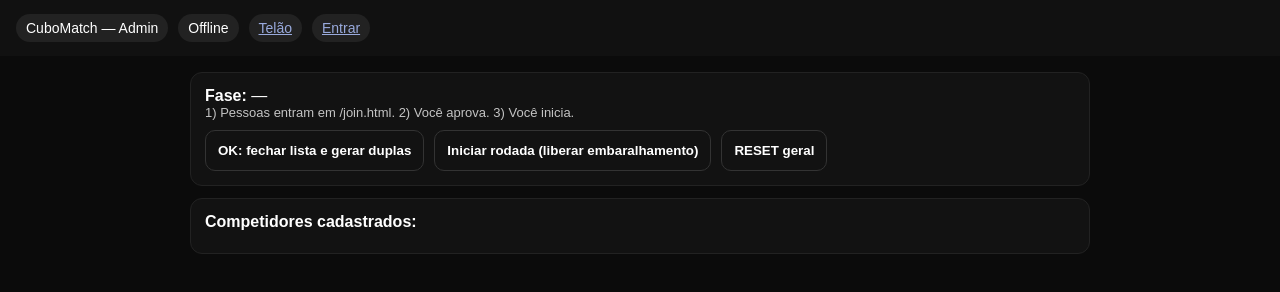
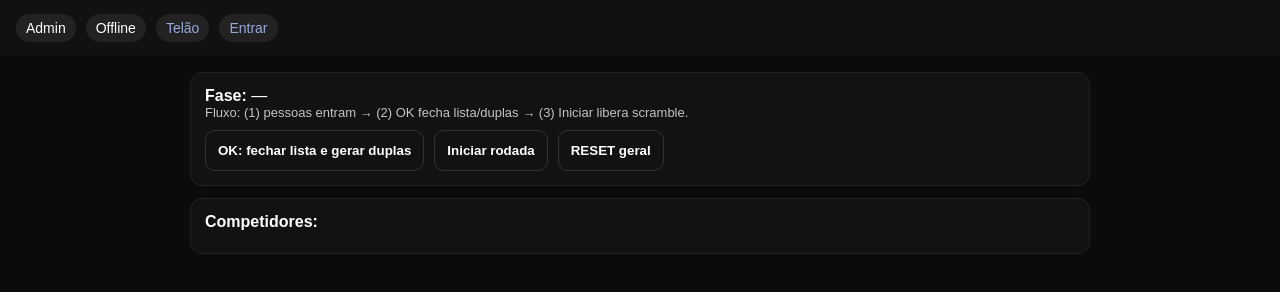
Before and after one commit to allanfurini/cubomatch-pwa, a website: page public/admin.html in a window 1280 px wide. Drawn offline with Linux system fonts and the light colour scheme.

Commit message:
Update admin page content and styles

```diff
--- a/public/admin.html
+++ b/public/admin.html
@@ -6,20 +6,21 @@
   <title>CuboMatch — Admin</title>
   <style>
     body{font-family:Arial;margin:0;background:#0b0b0b;color:#fff}
-    header{padding:14px 16px;background:#111;display:flex;gap:10px;align-items:center}
+    header{padding:14px 16px;background:#111;display:flex;gap:10px;align-items:center;flex-wrap:wrap}
     .pill{padding:6px 10px;border-radius:999px;background:#222;font-size:14px}
+    a.pill{color:#9ad;text-decoration:none}
     main{padding:16px;max-width:900px;margin:0 auto;display:grid;gap:12px}
+    .card{background:#121212;border:1px solid #222;border-radius:12px;padding:14px}
     button{padding:12px;border-radius:10px;border:1px solid #333;background:#121212;color:#fff;font-weight:900;cursor:pointer}
     button:hover{background:#1a1a1a}
-    .card{background:#121212;border:1px solid #222;border-radius:12px;padding:14px}
     .muted{opacity:.75;font-size:13px}
     ul{margin:8px 0 0 18px}
-    a{color:#9ad}
+    .row{display:flex;gap:10px;flex-wrap:wrap}
   </style>
 </head>
 <body>
 <header>
-  <div class="pill">CuboMatch — Admin</div>
+  <div class="pill">Admin</div>
   <div class="pill" id="conn">Conectando…</div>
   <a class="pill" href="/">Telão</a>
   <a class="pill" href="/join.html">Entrar</a>
@@ -28,16 +29,16 @@
 <main>
   <div class="card">
     <div><b>Fase:</b> <span id="phase">—</span></div>
-    <div class="muted">1) Pessoas entram em /join.html. 2) Você aprova. 3) Você inicia.</div>
-    <div style="display:flex;gap:10px;flex-wrap:wrap;margin-top:10px;">
+    <div class="muted">Fluxo: (1) pessoas entram → (2) OK fecha lista/duplas → (3) Iniciar libera scramble.</div>
+    <div class="row" style="margin-top:10px;">
       <button id="btnApprove">OK: fechar lista e gerar duplas</button>
-      <button id="btnStart">Iniciar rodada (liberar embaralhamento)</button>
+      <button id="btnStart">Iniciar rodada</button>
       <button id="btnReset">RESET geral</button>
     </div>
   </div>
 
   <div class="card">
-    <b>Competidores cadastrados:</b>
+    <b>Competidores:</b>
     <ul id="list"></ul>
   </div>
 </main>
```
